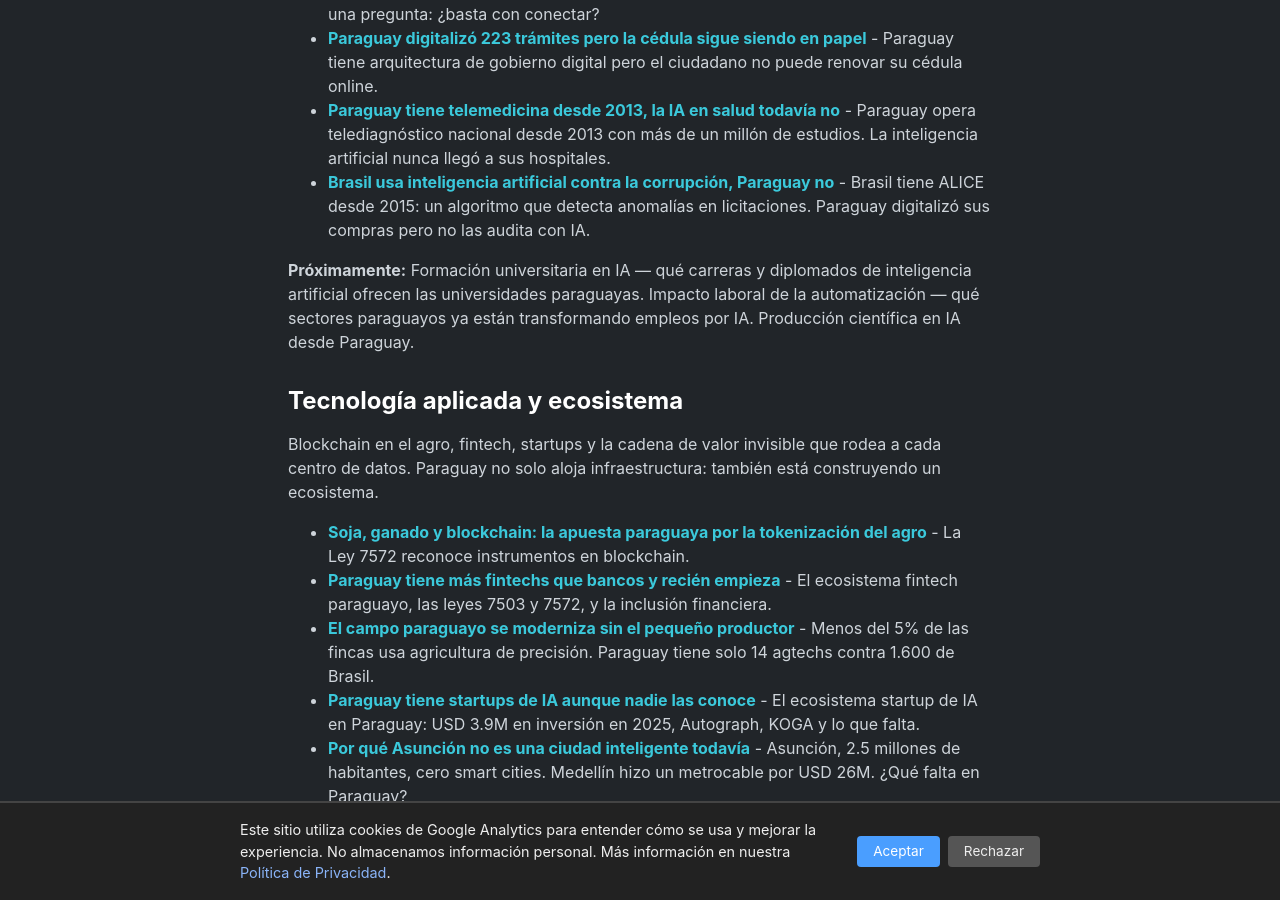
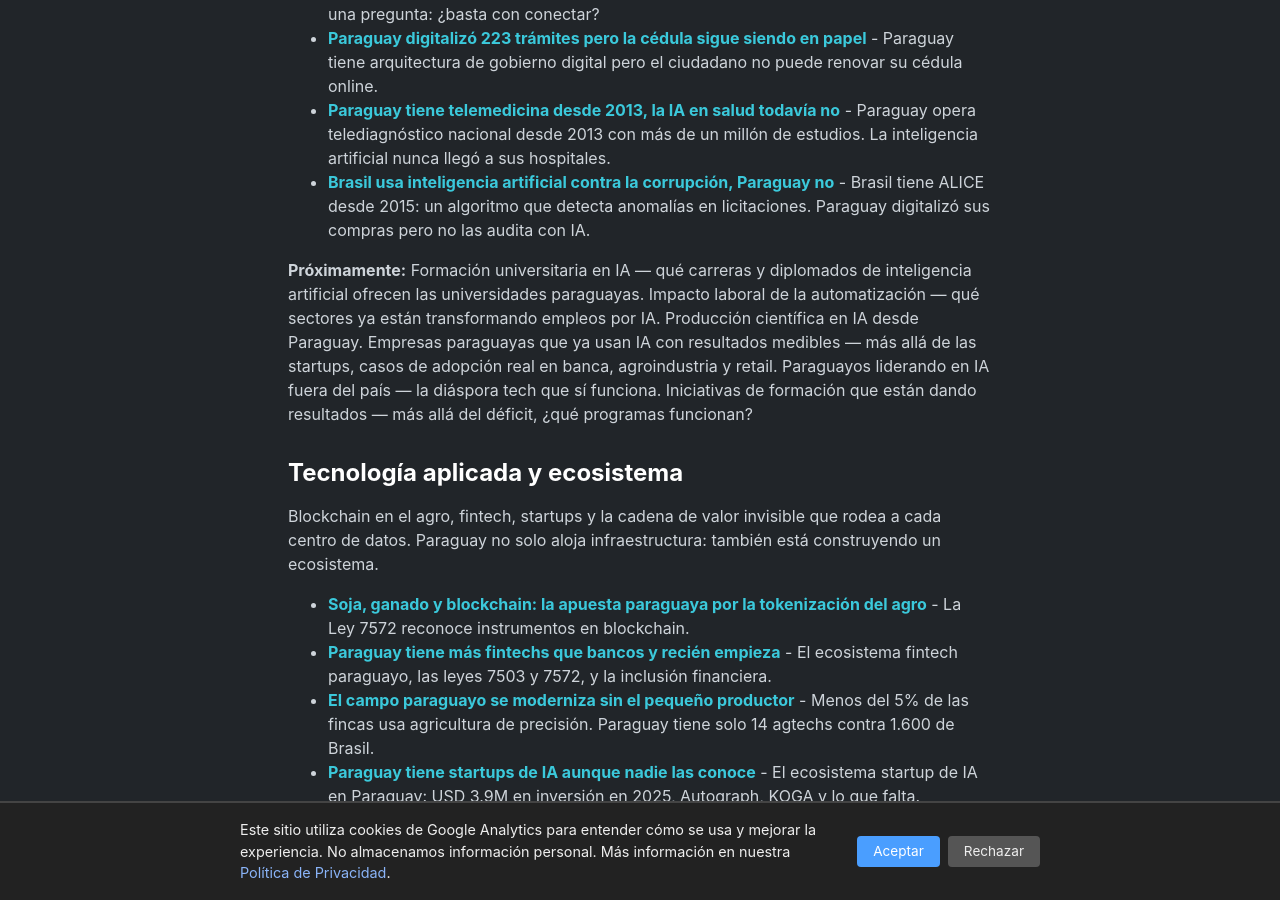
Before and after one commit to miravosqueinteresante/muchotexto.net, a Jekyll site: the page built from ia-en-paraguay.markdown, in a window 1280 px wide and 900 px high, scrolled down 2123 px. Built offline with Jekyll 4.4.1, drawn with Linux system fonts in a browser that asks for light colours.

Commit message:
Balancea Pilar 3: agrega casos de exito y soluciones a los pendientes

```diff
--- a/ia-en-paraguay.markdown
+++ b/ia-en-paraguay.markdown
@@ -49,7 +49,7 @@
 - **[Paraguay tiene telemedicina desde 2013, la IA en salud todavía no]({% post_url 2026-07-16-ia-salud-paraguay %})** - Paraguay opera telediagnóstico nacional desde 2013 con más de un millón de estudios. La inteligencia artificial nunca llegó a sus hospitales.
 - **[Brasil usa inteligencia artificial contra la corrupción, Paraguay no]({% post_url 2026-07-17-ia-corrupcion-paraguay %})** - Brasil tiene ALICE desde 2015: un algoritmo que detecta anomalías en licitaciones. Paraguay digitalizó sus compras pero no las audita con IA.
 
-**Próximamente:** Formación universitaria en IA — qué carreras y diplomados de inteligencia artificial ofrecen las universidades paraguayas. Impacto laboral de la automatización — qué sectores paraguayos ya están transformando empleos por IA. Producción científica en IA desde Paraguay.
+**Próximamente:** Formación universitaria en IA — qué carreras y diplomados de inteligencia artificial ofrecen las universidades paraguayas. Impacto laboral de la automatización — qué sectores ya están transformando empleos por IA. Producción científica en IA desde Paraguay. Empresas paraguayas que ya usan IA con resultados medibles — más allá de las startups, casos de adopción real en banca, agroindustria y retail. Paraguayos liderando en IA fuera del país — la diáspora tech que sí funciona. Iniciativas de formación que están dando resultados — más allá del déficit, ¿qué programas funcionan?
 
 ## Tecnología aplicada y ecosistema
 
```
